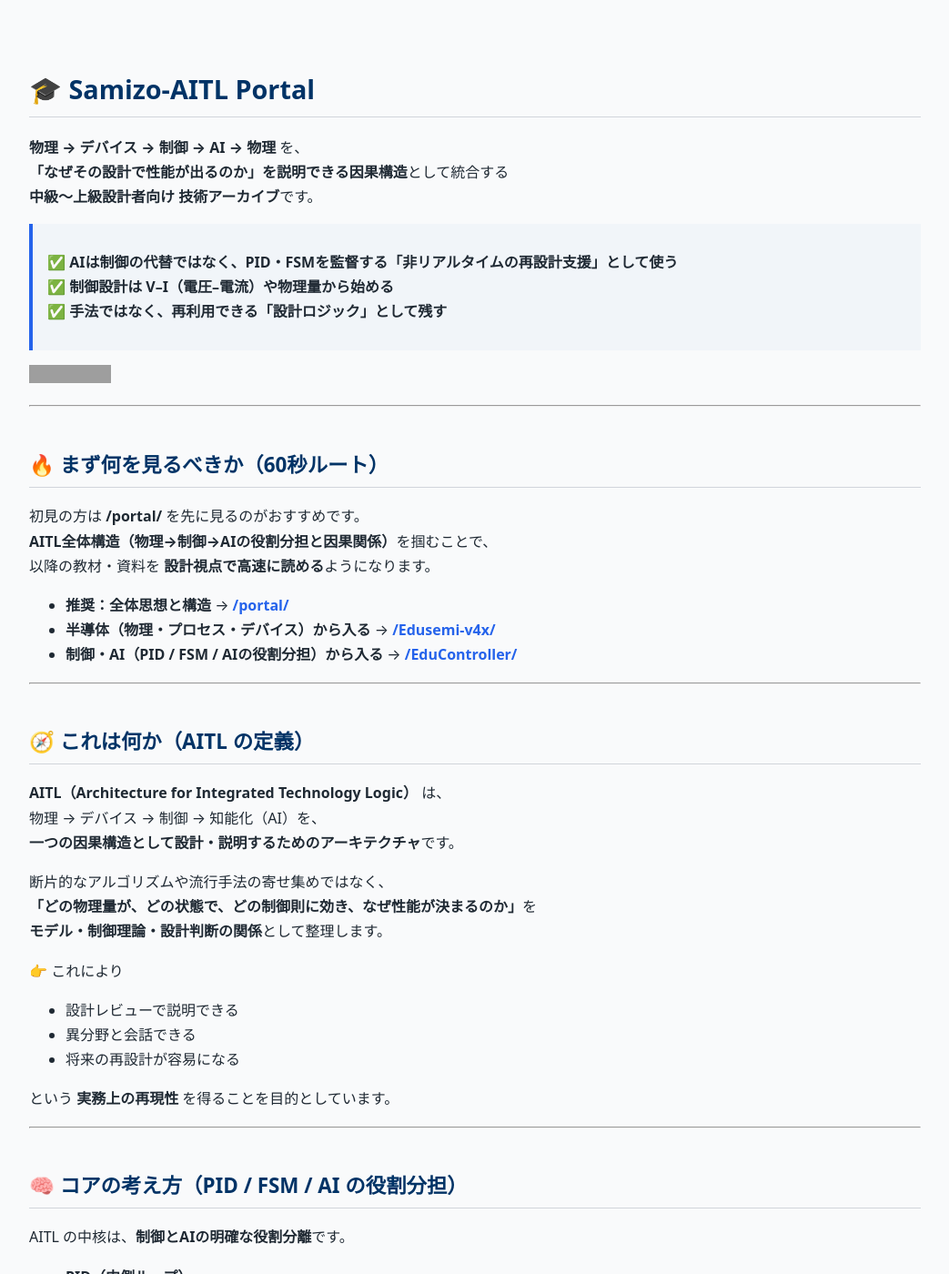
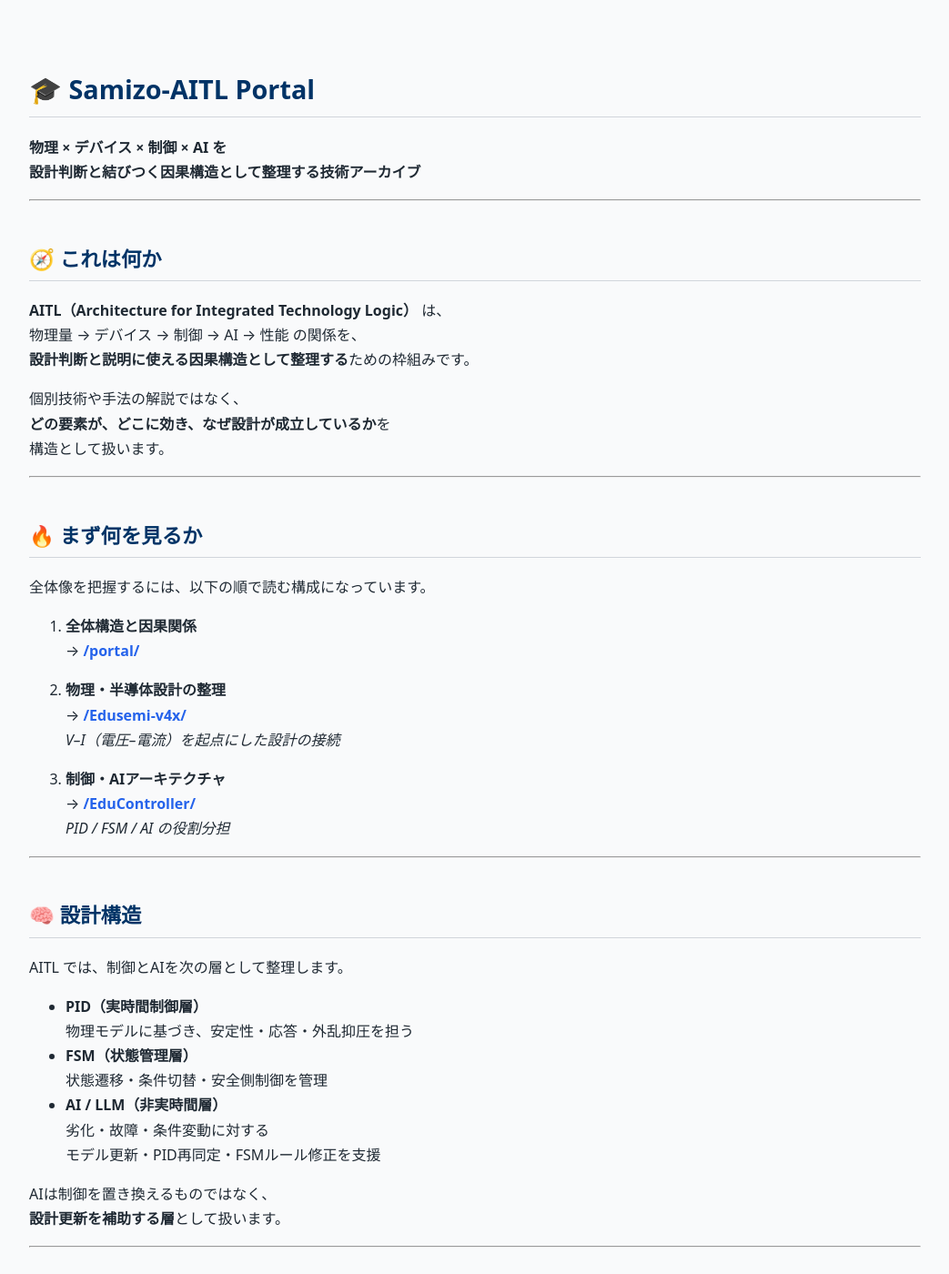
Before and after one commit to Samizo-AITL/Samizo-AITL.github.io, a Jekyll site: the page built from index.md, in a window 1280 px wide and 1400 px high. Shown: the whole window at 91% size, without its empty margins (118-1161 px from the left). Built offline with Jekyll 4.4.1, drawn with Linux system fonts in a browser that asks for light colours; some of the changed text lies outside the part shown; grey boxes are pictures that could not be loaded.

Commit message:
Update index.md

```diff
--- a/index.md
+++ b/index.md
@@ -1,107 +1,59 @@
 ---
 layout: default
 title: Samizo-AITL Portal
-description: Architecture for Integrated Technology Logic ― 物理・デバイス・制御・AIを因果構造で統合する設計アーカイブ
+description: Architecture for Integrated Technology Logic ― 物理・デバイス・制御・AIを因果構造として整理する設計アーカイブ
 ---
 
 # 🎓 Samizo-AITL Portal
-**物理 → デバイス → 制御 → AI → 物理** を、
-**「なぜその設計で性能が出るのか」を説明できる因果構造**として統合する
-**中級〜上級設計者向け 技術アーカイブ**です。
-
-> ✅ **AIは制御の代替ではなく、PID・FSMを監督する「非リアルタイムの再設計支援」として使う**<br>
-> ✅ **制御設計は V–I（電圧–電流）や物理量から始める**
-> ✅ **手法ではなく、再利用できる「設計ロジック」として残す**
-
-[![English Version](https://img.shields.io/badge/English-Version-brightgreen?logo=github)](/en/)
+**物理 × デバイス × 制御 × AI を
+設計判断と結びつく因果構造として整理する技術アーカイブ**
 
 ---
 
-## 🔥 まず何を見るべきか（60秒ルート）
-初見の方は **/portal/** を先に見るのがおすすめです。
-**AITL全体構造（物理→制御→AIの役割分担と因果関係）**を掴むことで、
-以降の教材・資料を **設計視点で高速に読める**ようになります。
+## 🧭 これは何か
+**AITL（Architecture for Integrated Technology Logic）** は、
+物理量 → デバイス → 制御 → AI → 性能 の関係を、
+**設計判断と説明に使える因果構造として整理する**ための枠組みです。
 
-- **推奨：全体思想と構造** → [**/portal/**](/portal/)
-- **半導体（物理・プロセス・デバイス）から入る** → [**/Edusemi-v4x/**](/Edusemi-v4x/)
-- **制御・AI（PID / FSM / AIの役割分担）から入る** → [**/EduController/**](/EduController/)
+個別技術や手法の解説ではなく、
+**どの要素が、どこに効き、なぜ設計が成立しているか**を
+構造として扱います。
 
 ---
 
-## 🧭 これは何か（AITL の定義）
-**AITL（Architecture for Integrated Technology Logic）** は、
-物理 → デバイス → 制御 → 知能化（AI）を、
-**一つの因果構造として設計・説明するためのアーキテクチャ**です。
+## 🔥 まず何を見るか
+全体像を把握するには、以下の順で読む構成になっています。
 
-断片的なアルゴリズムや流行手法の寄せ集めではなく、
-**「どの物理量が、どの状態で、どの制御則に効き、なぜ性能が決まるのか」**を
-**モデル・制御理論・設計判断の関係**として整理します。
+1. **全体構造と因果関係**
+   → [**/portal/**](/portal/)
 
-👉 これにより
-- 設計レビューで説明できる
-- 異分野と会話できる
-- 将来の再設計が容易になる
+2. **物理・半導体設計の整理**
+   → [**/Edusemi-v4x/**](/Edusemi-v4x/)
+   *V–I（電圧–電流）を起点にした設計の接続*
 
-という **実務上の再現性** を得ることを目的としています。
+3. **制御・AIアーキテクチャ**
+   → [**/EduController/**](/EduController/)
+   *PID / FSM / AI の役割分担*
 
 ---
 
-## 🧠 コアの考え方（PID / FSM / AI の役割分担）
-AITL の中核は、**制御とAIの明確な役割分離**です。
+## 🧠 設計構造
+AITL では、制御とAIを次の層として整理します。
 
-- **PID（内側ループ）**
-  実時間で安定性・応答・外乱抑圧を担保する
-- **FSM（外側ループ）**
-  状態遷移・モード切替・安全側制御を監督する
-- **AI / LLM（最外層）**
-  故障・劣化・条件変動に対して
-  **モデル更新・PID再同定・FSM遷移ルール修正**を支援する
+- **PID（実時間制御層）**
+  物理モデルに基づき、安定性・応答・外乱抑圧を担う
+- **FSM（状態管理層）**
+  状態遷移・条件切替・安全側制御を管理
+- **AI / LLM（非実時間層）**
+  劣化・故障・条件変動に対する
+  モデル更新・PID再同定・FSMルール修正を支援
 
-> AIをリアルタイム制御の代替にせず、
-> **「設計を監督・更新する知能」として統合する**のが基本方針です。
+AIは制御を置き換えるものではなく、
+**設計更新を補助する層**として扱います。
 
 ---
 
-## 👤 誰向けか（明確な対象）
-- **半導体 / MEMS / 制御 / AI の実務設計者**
-- 「なぜこの設計なのか」を **説明責任として求められる人**
-- 分野横断で技術を **一つの因果ロジックとして理解・再利用したい人**
-
-> ※ 初学者向けまとめやチュートリアル集ではありません。
-> **設計の再現性と説明可能性**を最優先しています。
-
----
-
-## 🚪 入口（目的別ナビ）
-### ▶ 🧠 全体思想・構造を把握する
-→ [**/portal/**](/portal/)
-*AITL全体構造・因果関係・役割分担の整理*
-
-### ▶ ⚙️ 半導体・物理から設計を理解する
-→ [**/Edusemi-v4x/**](/Edusemi-v4x/)
-*物理量（V–I）→ デバイス → 設計判断への接続*
-
-### ▶ 🤖 制御・AIアーキテクチャを見る
-→ [**/EduController/**](/EduController/)
-*PID・FSM・AIを分離して成立させる制御設計*
-
----
-
-## ✅ このポータルで得られること
-- **説明できる設計**
-  因果（物理量）→ モデル → 制御則 → 性能 が一本でつながる
-- **再利用可能な構造**
-  手法ではなく *設計ロジック* として保存される
-- **AIの正しい使い所**
-  実時間制御ではなく、監督・再設計支援として機能する
-
----
-
-## 📌 運用方針
-本ポータルは、
-- 技術教材・設計資料の整理
-- 設計思想のアーカイブ
-- 分野横断の因果構造の可視化
-
-を目的として構築されています。
-内容はすべて **実務での設計・説明・教育利用** を前提としています。
+## 👤 想定読者
+- 物理・デバイス・制御・AIに関わる設計者
+- 技術要素の関係を整理したい人
+- 設計判断を説明可能な形で残したい人
```
